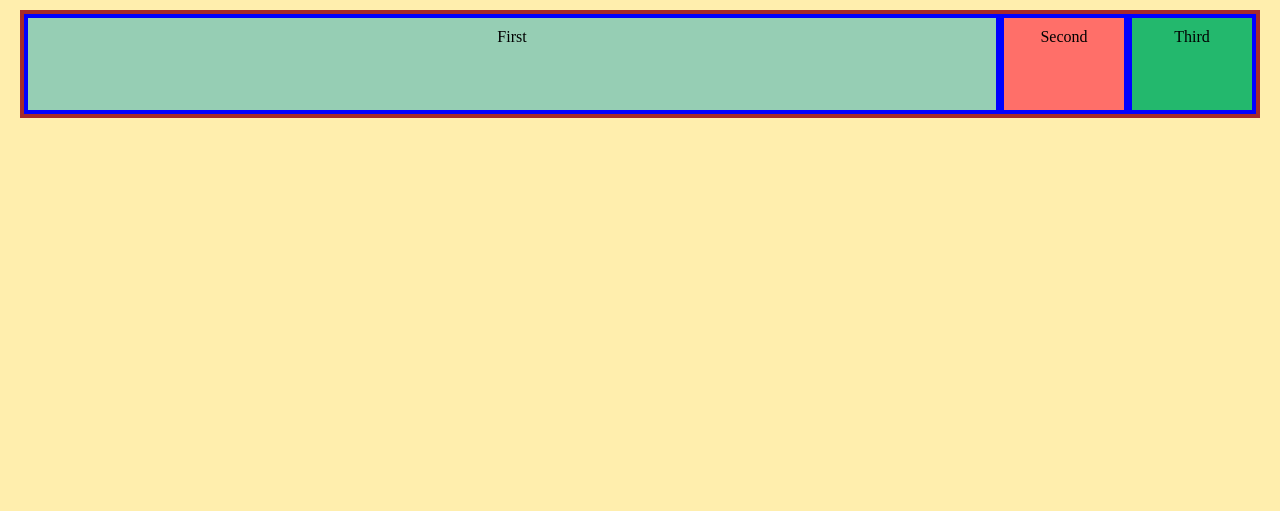
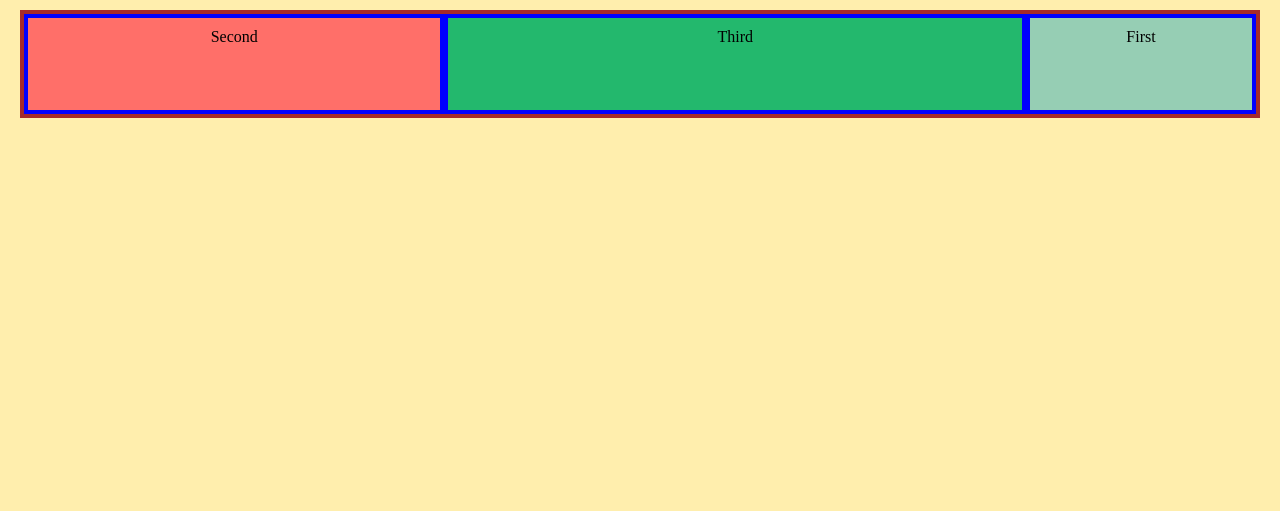
Before and after one commit to ebaybasics/flexBoxSite, a plain HTML site: page index.html in a window 1280 px wide. Shown: the part 289-800 px from the top of the page. Drawn offline with Linux system fonts and the light colour scheme.

Commit message:
Adjust anotherFlex individual flex-items css properties

```diff
--- a/style.css
+++ b/style.css
@@ -73,12 +73,16 @@
 .card-one {
     background-color: #96ceb4;
     flex-grow: 1;
+    order: 1;
 }
 
 .card-two {
-    background-color: #ff6f69
+    background-color: #ff6f69;
+    flex-grow: 2;
+    order: 0;
 }
 
 .card-three {
     background-color: #23b86d;
+    flex-grow: 3;
 }
```
